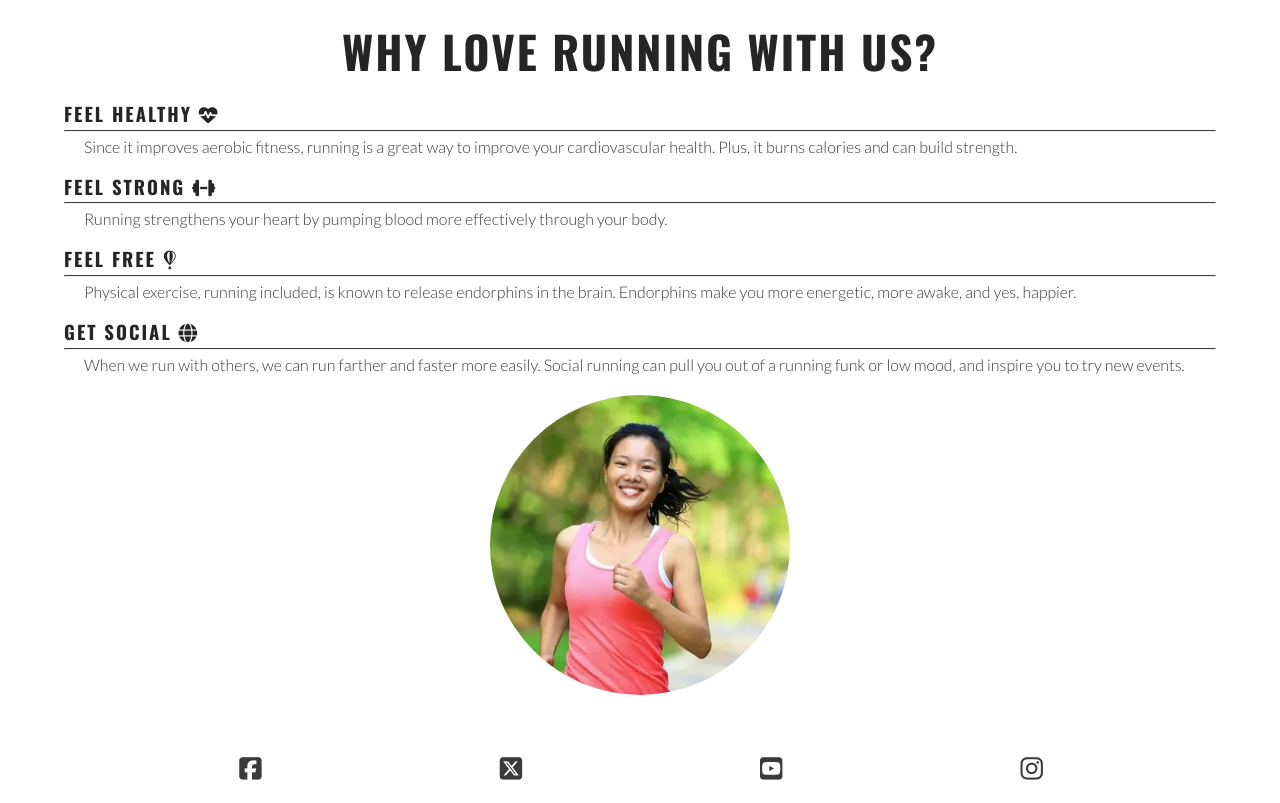
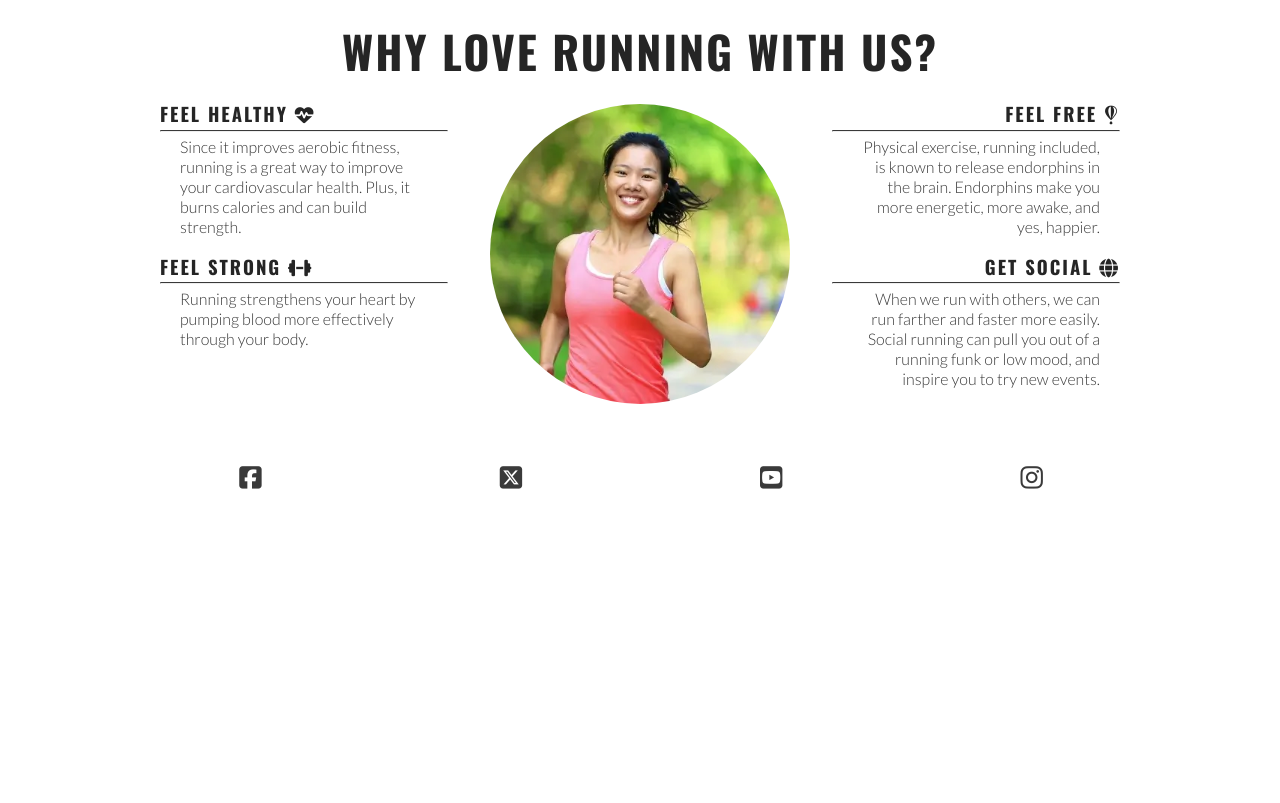
Before and after one commit to SADGHOBLIN/love-running, a plain HTML site: page index.html in a window 1280 px wide. Shown: the part 681-1484 px from the top of the page. After the commit the page ends 1193 px from the top, so only its background shows below. Drawn offline with nearby package versions, Linux system fonts and the light colour scheme.

Commit message:
Make reasons section responsive for larger screens

```diff
--- a/assets/css/styles.css
+++ b/assets/css/styles.css
@@ -215,6 +215,24 @@ main {
         width: 300px;
         right: 50px;
     }
+
+    /* Reasons section */
+    #benefits-mental,
+    #benefits-physical {
+        display: flex;
+        flex-direction: column;
+        width: 100%;
+    }
+
+    #benefits-mental > div,
+    #benefits-physical > div {
+        width: 75%;
+    }
+
+    #benefits-mental > div {
+        text-align: end;
+        align-self: flex-end;
+    }
 }
 
 /* Media query: Small Laptops and larger (More than 992px) */
@@ -224,3 +242,33 @@ main {
         border-bottom: 1px solid #3a3a3a;
     }
 }
+
+/* Media query: Larger screens and laptops (More than 1200px) */
+@media screen and (min-width: 1200px) {
+
+    /* Reasons section */
+    #benefits {
+        display: flex;
+        flex-direction: row;
+    }
+
+    #benefits > div {
+        flex: 1;
+    }
+
+    #benefits-mental {
+        order: 1;
+    }
+
+    #benefits-image {
+        order: 0;
+    }
+
+    #benefits-mental > div {
+        align-self: flex-start;
+    }
+
+    #benefits-physical > div {
+        align-self: flex-end;
+    }
+}
```
